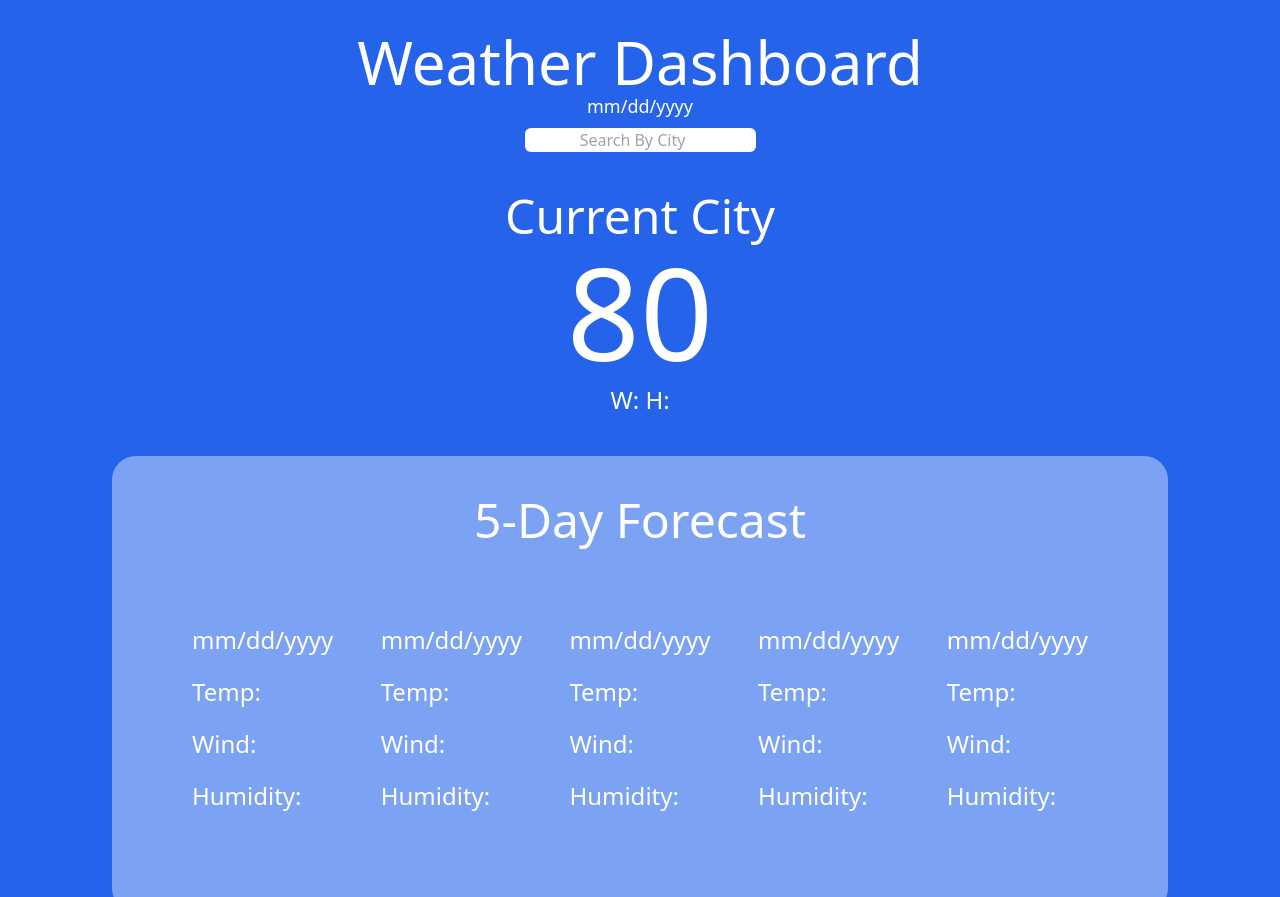
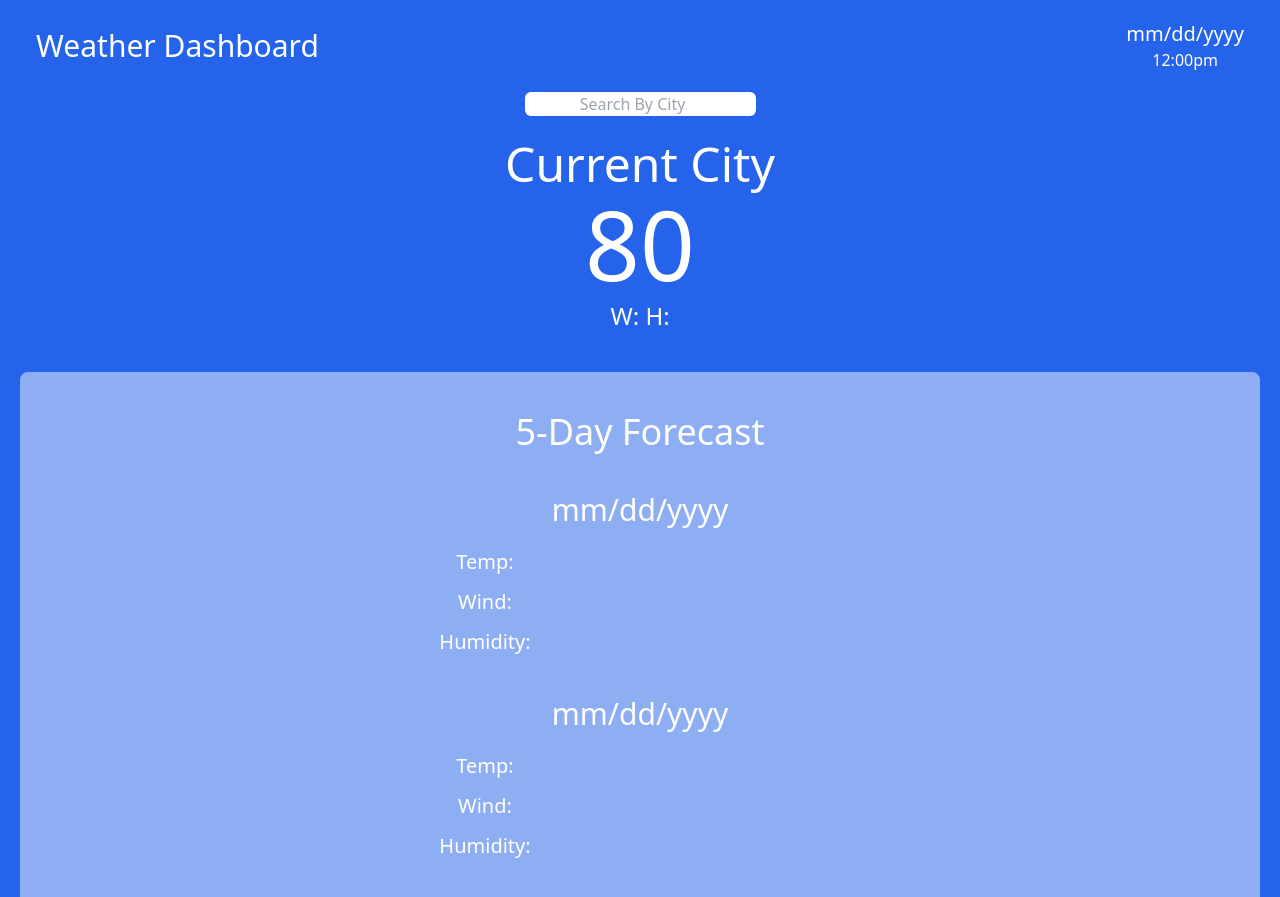
Before and after one commit to Omar4589/Texas-WeatherDashboard, a plain HTML site: page index.html in a window 1280 px wide. Shown: the top 897 px of the page. Drawn offline with nearby package versions, Linux system fonts and the light colour scheme.

Commit message:
updates tailwindcss code within html

```diff
--- a/index.html
+++ b/index.html
@@ -9,60 +9,67 @@
     <link rel="stylesheet" href="./assets/style.css">
 </head>
 
-<body class="bg-blue-600 h-screen text-center text-white">
-    <header class=" pt-4 p-10">
-        <h1 class="text-6xl pt-4" id="current-city">Weather Dashboard</h1>
-        <div class="text-lg pb-2" id="current-date">mm/dd/yyyy</div>
-        <input class="text-center rounded-md" type="search" id="search-bar" name="search bar" placeholder="Search By City">
-    </header>
+<body class="bg-blue-600 text-white">
+        <header class="">
+        <div class="flex items-center justify-between px-9 pt-5 pb-3">
+            <h1 class="text-3xl" id="current-city">Weather Dashboard</h1>
+
+            <div class="text-center">
+                <div class="text-xl" id="current-date">mm/dd/yyyy</div>
+                <div>12:00pm</div>
+            </div>
+
+        </div>
+            <input class="text-center mx-auto mt-2 mb-6 text-black rounded-md block" type="search" id="search-bar" name="search bar" placeholder="Search By City">
+        </header>
 
     <main>
-        <div class="" id="current-info">
+        <div class="text-center w-full" id="current-info">
             <h1 class="text-5xl" id="current-city">Current City</h1>
-            <div class="text-9xl p-2" id="current-temp">80</div>
+            <div class="text-8xl p-2" id="current-temp">80</div>
             <div class="text-2xl">
             <span id="current-wind">W: </span> <span id="current-humidity">H: </span>
             </div>
         </div>
-        <div class="my-10 px-20 pt-10 pb-20 bg-white/40 rounded-3xl mx-28" id="forecast-container">
-            <h1 class="text-5xl">5-Day Forecast</h1>
+        <div class="py-10 my-10 mx-5 text-center bg-slate-50/50 rounded-lg " id="forecast-container">
+            <h1 class="text-4xl">5-Day Forecast</h1>
 
-            <div class="flex justify-between py-20 pb-5 text-2xl " id="_5day-container">
-                <div class="space-y-5" id="day-1">
-                        <h2>mm/dd/yyyy</h2>
-                        <div class="text-left space-y-5">
+            <div class="flex-col py-10 space-y-10 text-xl" id="_5day-container">
+                <div class="" id="day-1">
+                        <h2 class="text-3xl">mm/dd/yyyy</h2>
+                        <div class="w-9/12 pt-5 space-y-3">
                             <p>Temp:</p>
                             <p>Wind:</p>
                             <p>Humidity:</p>
                         </div>
                 </div>
-                <div class="space-y-5" id="day-2">
-                    <h2>mm/dd/yyyy</h2>
-                    <div class="text-left space-y-5">
+                <div class="" id="day-2">
+                    <h2 class="text-3xl">mm/dd/yyyy</h2>
+                    <div class="w-9/12 pt-5 space-y-3">
                         <p>Temp:</p>
                         <p>Wind:</p>
                         <p>Humidity:</p>
                     </div>
                 </div>
-                <div class="space-y-5" id="day-3">
-                    <h2>mm/dd/yyyy</h2>
-                    <div class="text-left space-y-5">
+                <div class="" id="day-3">
+                    <h2 class="text-3xl">mm/dd/yyyy</h2>
+                    <div class="w-9/12 pt-5 space-y-3">
                         <p>Temp:</p>
                         <p>Wind:</p>
                         <p>Humidity:</p>
                     </div>
                 </div>
-                <div class="space-y-5" id="day-4">
-                    <h2>mm/dd/yyyy</h2>
-                    <div class="text-left space-y-5">
+                <div class="" id="day-4">
+                    <h2 class="text-3xl">mm/dd/yyyy</h2>
+                    <div class="w-9/12 pt-5 space-y-3">
                         <p>Temp:</p>
                         <p>Wind:</p>
                         <p>Humidity:</p>
                     </div>
                 </div>
-                <div class="space-y-5" id="day-5">
-                    <h2>mm/dd/yyyy</h2>
-                    <div class="text-left space-y-5">
+                <div class="" id="day-5">
+                    <h2 class="text-3xl">mm/dd/yyyy</h2>
+                    <div class="w-9/12 pt-5 space-y-3">
                         <p>Temp:</p>
                         <p>Wind:</p>
                         <p>Humidity:</p>
@@ -72,7 +79,7 @@
         </div>
     </main>
 
-    <footer class="p-2">
+    <footer class="">
         <h4>Made with &#10084;&#65039; - Omar</h4>
     </footer>
 </body>
```
